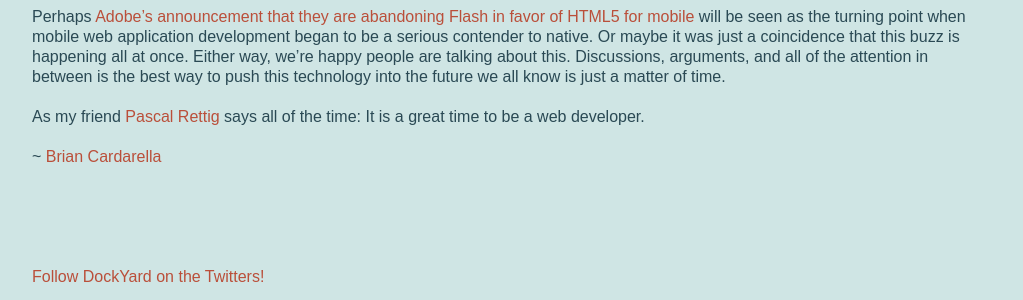
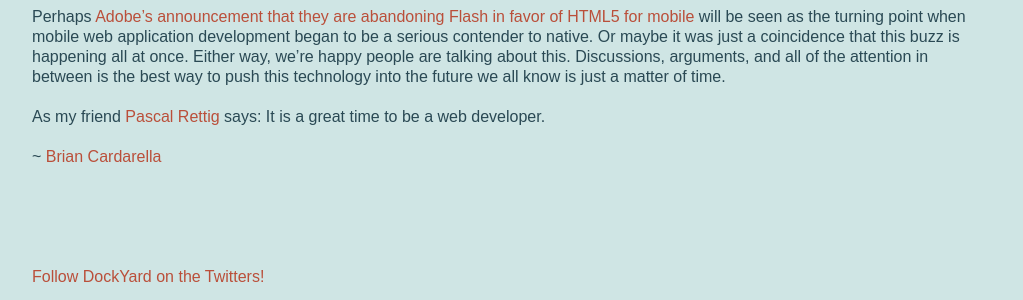
Before and after one commit to Hakon/reefpoints, a Jekyll site: the page built from _posts/2011-11-10-mobile-web-apps.md, in a window 1280 px wide and 900 px high, scrolled down 2003 px. Shown: the part 513-813 px from the top of the window, without its empty margins (128-1151 px from the left). Built offline with Jekyll 4.4.1, drawn with Linux system fonts in a browser that asks for light colours; Markdown is read by kramdown in place of the engine named in the settings; comment, search, counter and statistics services are not loaded.

Commit message:
Updated the post

```diff
--- a/_posts/2011-11-10-mobile-web-apps.md
+++ b/_posts/2011-11-10-mobile-web-apps.md
@@ -175,6 +175,6 @@
 attention in between is the best way to push this technology into the
 future we all know is just a matter of time.
 
-As my friend [Pascal Rettig](http://twitter.com/cykod) says all of the time: It is a great time to be a web developer.
+As my friend [Pascal Rettig](http://twitter.com/cykod) says: It is a great time to be a web developer.
 
 ~ [{{ page.author }}](http://twitter.com/{{ page.twitter }})
```
